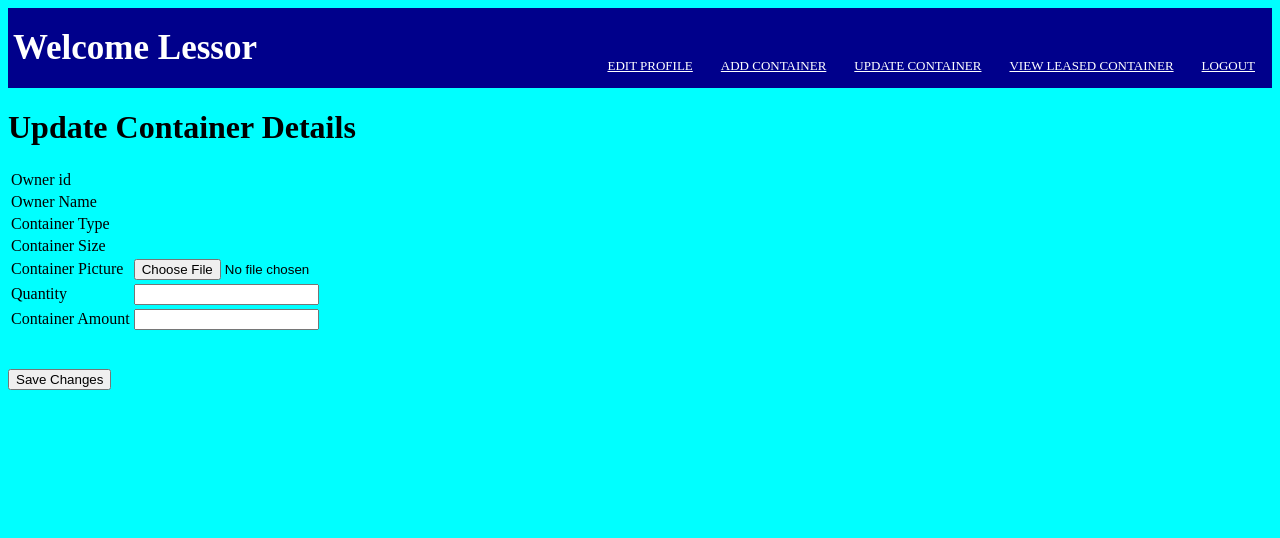
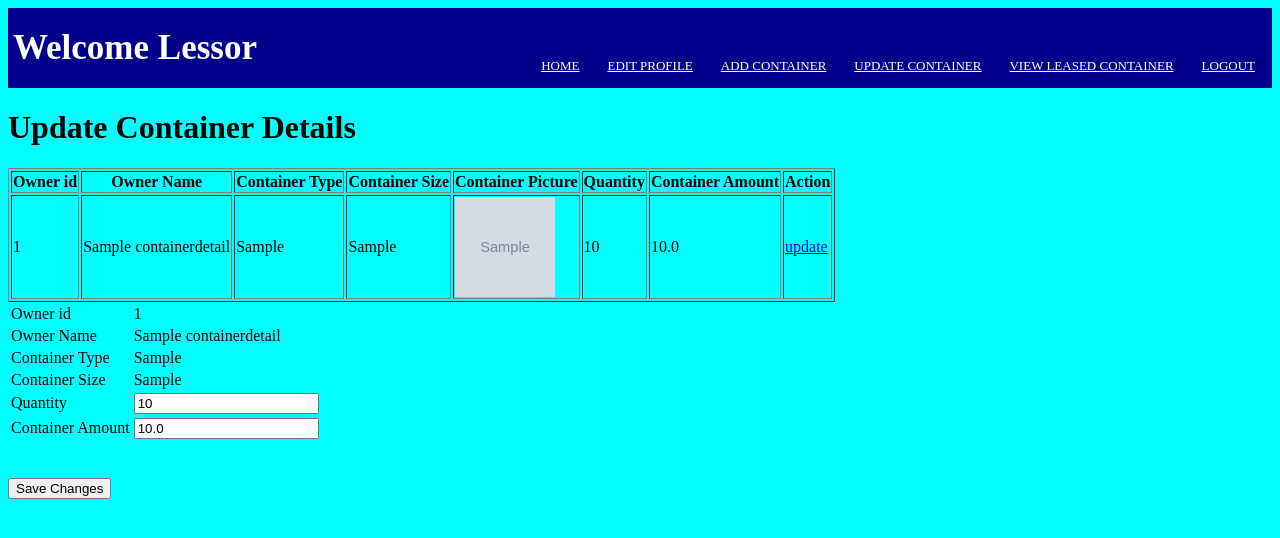
Before and after one commit to syedwajith/Equipment-Leasing-Project, a Django app: page /container_leasing_app/lessor_updatecontainer_update/1/ in a window 1280 px wide. Shown: the top 538 px of the page. Run offline with Django 4.2, Linux system fonts and the light colour scheme; tables that the repository leaves empty hold one stand-in row (values such as "Sample post"); grey boxes marked "Sample" are stand-in pictures.

Commit message:
Update lessor_updatecontainer.html

```diff
--- a/equipment_leasing/templates/container_leasing_app/lessor_updatecontainer.html
+++ b/equipment_leasing/templates/container_leasing_app/lessor_updatecontainer.html
@@ -5,11 +5,12 @@
         <link rel="stylesheet" href="{% static 'css/adminhome.css' %}">
     </head>
     <body>
-        <form method="post">
-            {% csrf_token %}
             <nav>
                 <label class="adminhome">Welcome Lessor</label>
                 <ul>
+                    <li>
+                        <a href="/container_leasing_app/lessor_home">home</a>
+                    </li>
                     <li>
                         <a href="/container_leasing_app/lessor_editprofile">edit profile</a>
                     </li>
@@ -28,13 +29,44 @@
                 </ul>
             </nav>
             <h1>Update Container Details</h1>
+            <table border="1">
+                <tr>
+                    <th>Owner id</th>
+                    <th>Owner Name</th>
+                    <th>Container Type</th>
+                    <th>Container Size</th>
+                    <th>Container Picture</th>
+                    <th>Quantity</th>
+                    <th>Container Amount</th>
+                    <th>Action</th>
+                </tr>
+                {% for containerdetail in containerdetail %}
+                <tr>
+                    <td>{{containerdetail.Owner_id}}</td>
+                    <td>{{containerdetail.Owner_Name}}</td>
+                    <td>{{containerdetail.Container_Type}}</td>
+                    <td>{{containerdetail.Container_Size}}</td>
+                    <td>
+                        <img src="{{containerdetail.Container_Picture.url}}" alt="{{containerdetail.Container_Picture}}" width="100px" height="100px">
+                    </td>
+                    <td>{{containerdetail.Quantity}}</td>
+                    <td>{{containerdetail.Container_Amount}}</td>
+                    <td>
+                        <a href="/container_leasing_app/lessor_updatecontainer_update/{{containerdetail.id}}">update</a>
+                    </td>
+                </tr>
+                {% endfor %}
+            </table>
+            {% if updcontainer %}
+            <form method="post">
+            {% csrf_token %}
             <table>
                 <tr>
                     <td>
                         Owner id
                     </td>
                     <td>
-
+                        {{updcontainer.Owner_id}}
                     </td>
                 </tr>
                 <tr>
@@ -42,7 +74,7 @@
                         Owner Name
                     </td>
                     <td>
-
+                        {{updcontainer.Owner_Name}}
                     </td>
                 </tr>
                 <tr>
@@ -50,7 +82,7 @@
                         Container Type
                     </td>
                     <td>
-
+                        {{updcontainer.Container_Type}}
                     </td>
                 </tr>
                 <tr>
@@ -58,15 +90,7 @@
                         Container Size
                     </td>
                     <td>
-
-                    </td>
-                </tr>
-                <tr>
-                    <td>
-                        Container Picture
-                    </td>
-                    <td>
-                        <input type="file" name="containerpicture" value="">
+                        {{updcontainer.Container_Size}}
                     </td>
                 </tr>
                 <tr>
@@ -74,7 +98,7 @@
                         Quantity
                     </td>
                     <td>
-                        <input type="text" name="quantity" value="">
+                        <input type="text" name="quantity" value="{{updcontainer.Quantity}}">
                     </td>
                 </tr>
                 <tr>
@@ -82,7 +106,7 @@
                         Container Amount
                     </td>
                     <td>
-                        <input type="text" name="containeramount" value="">
+                        <input type="text" name="containeramount" value="{{updcontainer.Container_Amount}}">
                     </td>
                 </tr>
             </table>
@@ -90,5 +114,6 @@
             <br>
             <input type="submit" value="Save Changes">
         </form>
+        {% endif %}
     </body>
 </html>
```
